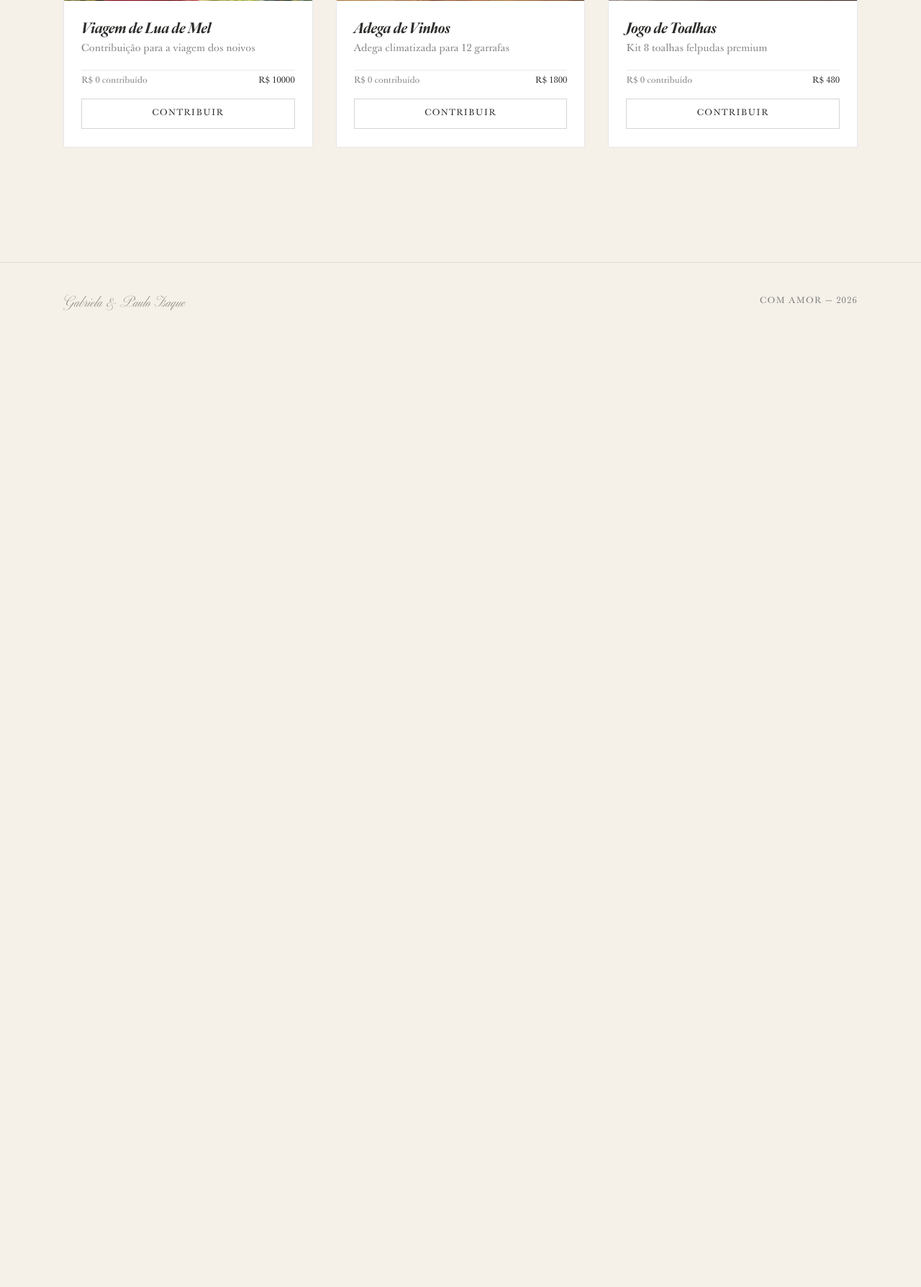
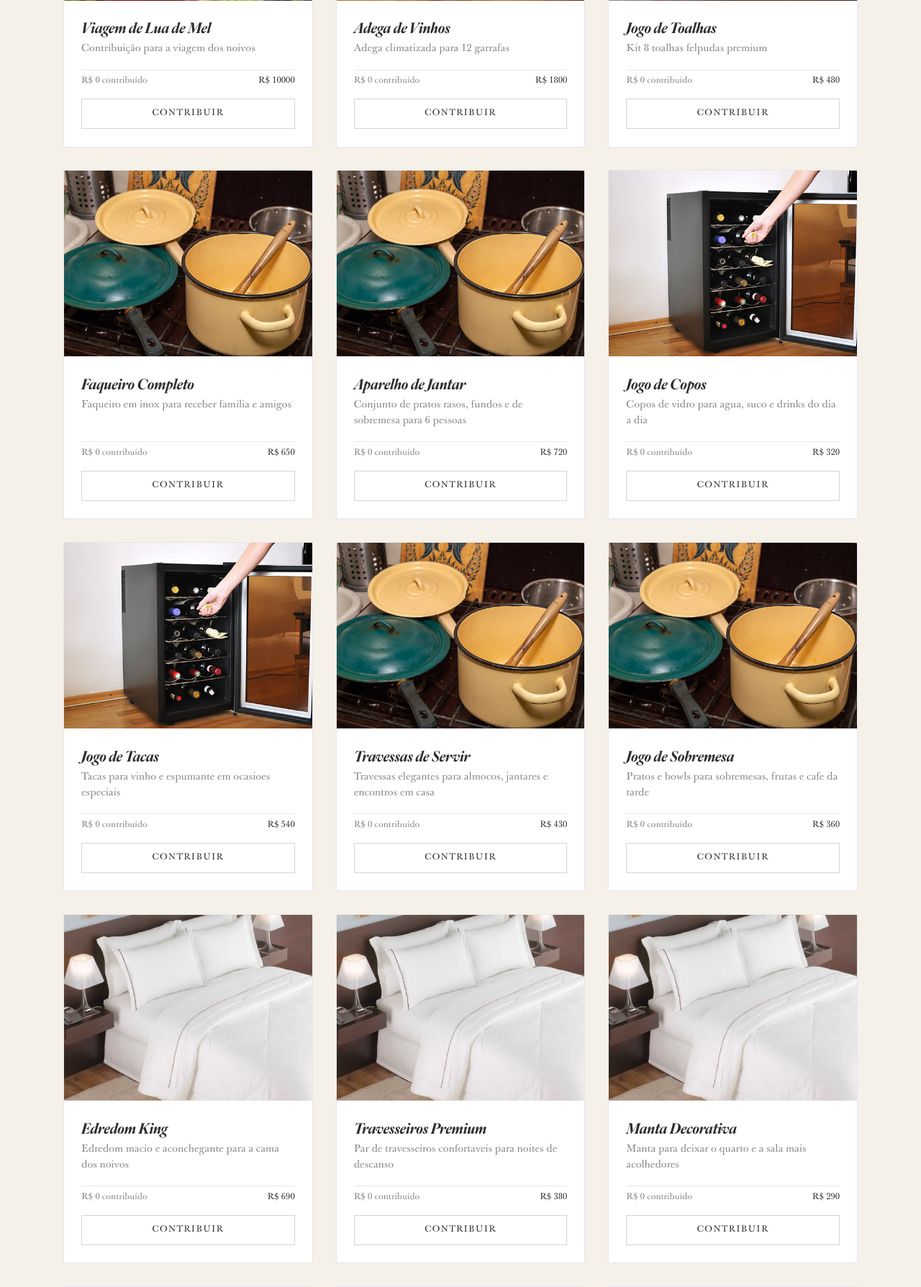
Before and after one commit to duduetc/CasamentoPauloGabie, a FastAPI app: page /presentes in a window 1280 px wide. Shown: the part 1263-3051 px from the top of the page at 72% size. Before the commit the page ends 1695 px from the top, so only its background shows below. Run offline with FastAPI, Linux system fonts and the light colour scheme; data that the repository does not hold is empty; parts of the project's set-up code (start-up, migrations or seed data) failed here and were passed over; some libraries are stand-ins or nearby versions.

Commit message:
feat: adição de presentes

```diff
--- a/app/routes/gifts.py
+++ b/app/routes/gifts.py
@@ -51,6 +51,90 @@ GIFTS = [
         "description": "Kit 8 toalhas felpudas premium",
         "price": 480.00,
         "image": "/static/images/gifts/toalhas.jpg",
+    },
+    {
+        "id": 7,
+        "name": "Faqueiro Completo",
+        "description": "Faqueiro em inox para receber familia e amigos",
+        "price": 650.00,
+        "image": "/static/images/gifts/panelas.jpg",
+    },
+    {
+        "id": 8,
+        "name": "Aparelho de Jantar",
+        "description": "Conjunto de pratos rasos, fundos e de sobremesa para 6 pessoas",
+        "price": 720.00,
+        "image": "/static/images/gifts/panelas.jpg",
+    },
+    {
+        "id": 9,
+        "name": "Jogo de Copos",
+        "description": "Copos de vidro para agua, suco e drinks do dia a dia",
+        "price": 320.00,
+        "image": "/static/images/gifts/adega.jpg",
+    },
+    {
+        "id": 10,
+        "name": "Jogo de Tacas",
+        "description": "Tacas para vinho e espumante em ocasioes especiais",
+        "price": 540.00,
+        "image": "/static/images/gifts/adega.jpg",
+    },
+    {
+        "id": 11,
+        "name": "Travessas de Servir",
+        "description": "Travessas elegantes para almocos, jantares e encontros em casa",
+        "price": 430.00,
+        "image": "/static/images/gifts/panelas.jpg",
+    },
+    {
+        "id": 12,
+        "name": "Jogo de Sobremesa",
+        "description": "Pratos e bowls para sobremesas, frutas e cafe da tarde",
+        "price": 360.00,
+        "image": "/static/images/gifts/panelas.jpg",
+    },
+    {
+        "id": 13,
+        "name": "Edredom King",
+        "description": "Edredom macio e aconchegante para a cama dos noivos",
+        "price": 690.00,
+        "image": "/static/images/gifts/cama.jpg",
+    },
+    {
+        "id": 14,
+        "name": "Travesseiros Premium",
+        "description": "Par de travesseiros confortaveis para noites de descanso",
+        "price": 380.00,
+        "image": "/static/images/gifts/cama.jpg",
+    },
+    {
+        "id": 15,
+        "name": "Manta Decorativa",
+        "description": "Manta para deixar o quarto e a sala mais acolhedores",
+        "price": 290.00,
+        "image": "/static/images/gifts/cama.jpg",
+    },
+    {
+        "id": 16,
+        "name": "Roupao do Casal",
+        "description": "Par de roupao felpudo para momentos de conforto",
+        "price": 520.00,
+        "image": "/static/images/gifts/toalhas.jpg",
+    },
+    {
+        "id": 17,
+        "name": "Tapetes de Banheiro",
+        "description": "Conjunto de tapetes macios e absorventes para o banheiro",
+        "price": 260.00,
+        "image": "/static/images/gifts/toalhas.jpg",
+    },
+    {
+        "id": 18,
+        "name": "Air Fryer",
+        "description": "Fritadeira eletrica para receitas praticas na rotina do casal",
+        "price": 780.00,
+        "image": "/static/images/gifts/kitchenaid.jpg",
     },
 ]
 
--- a/app/templates/pages/gifts.html
+++ b/app/templates/pages/gifts.html
@@ -8,7 +8,7 @@
     to   { opacity: 1; transform: translateY(0); }
   }
   .gift-card { animation: fadeUp .6s ease both; }
-  {% for i in range(1, 13) %}
+  {% for i in range(1, 19) %}
   .gift-card:nth-child({{ i }}) { animation-delay: {{ (i - 1) * 0.07 }}s; }
   {% endfor %}
 
```
